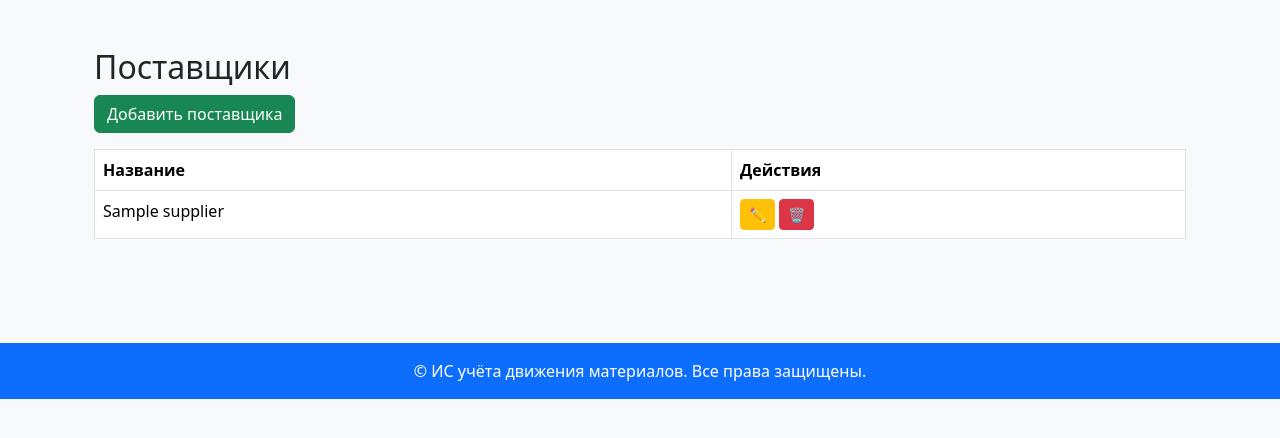
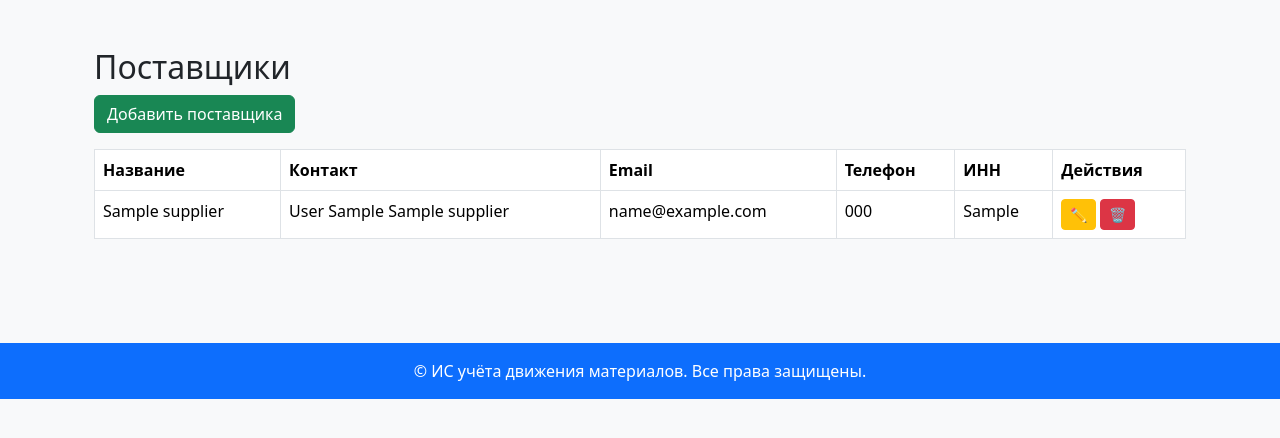
Before and after one commit to SHESTAKOVV/material_accounting, a Django app: page /suppliers/ in a window 1280 px wide. Shown: the part 57-495 px from the top of the page. Run offline with Django 5.2, Linux system fonts and the light colour scheme; a user stored in the database is signed in; tables that the repository leaves empty hold one stand-in row (values such as "Sample post").

Commit message:
fixation deadline

```diff
--- a/main/models.py
+++ b/main/models.py
@@ -1,5 +1,6 @@
 from django.db import models
 from django.contrib.auth.models import User
+
 
 # === Справочники ===
 
@@ -9,11 +10,24 @@ class Unit(models.Model):
     def __str__(self):
         return self.name
 
+
 class Supplier(models.Model):
-    name = models.CharField(max_length=255, unique=True, verbose_name="Название поставщика")
+    name = models.CharField(max_length=255, unique=True, verbose_name="Название компании")
+    phone = models.CharField(max_length=20, verbose_name="Телефон", blank=True, null=True)
+    email = models.EmailField(verbose_name="Email", blank=True, null=True)
+    contact_last_name = models.CharField(max_length=100, verbose_name="Фамилия", blank=True)
+    contact_first_name = models.CharField(max_length=100, verbose_name="Имя", blank=True)
+    contact_middle_name = models.CharField(max_length=100, verbose_name="Отчество", blank=True)
+    inn = models.CharField(max_length=12, verbose_name="ИНН", blank=True, null=True)
+    kpp = models.CharField(max_length=9, verbose_name="КПП", blank=True, null=True)
+
+    def get_contact_name(self):
+        parts = [self.contact_last_name, self.contact_first_name, self.contact_middle_name]
+        return ' '.join(filter(None, parts))
 
     def __str__(self):
-        return self.name
+        contact = self.get_contact_name()
+        return f"{self.name} ({contact})" if contact else self.name
 
 
 class Material(models.Model):
@@ -33,16 +47,31 @@ class Direction(models.Model):
 
 
 class Location(models.Model):
-    name = models.CharField(max_length=100, unique=True, verbose_name="Место хранения")
+    LOCATION_TYPES = [
+        ('WAREHOUSE', 'Склад'),
+        ('PRODUCTION', 'Производство'),
+        ('OFFICE', 'Офис'),
+        ('OTHER', 'Другое'),
+    ]
+
+    name = models.CharField(max_length=100, unique=True, verbose_name="Название")
+    address = models.TextField(verbose_name="Адрес", blank=True)
+    type = models.CharField(max_length=20, choices=LOCATION_TYPES, default='WAREHOUSE', verbose_name="Тип")
+    is_active = models.BooleanField(default=True, verbose_name="Активно")
+
+    class Meta:
+        verbose_name = "Место хранения"
+        verbose_name_plural = "Места хранения"
 
     def __str__(self):
-        return self.name
+        return f"{self.name} ({self.get_type_display()})"
 
 
 # === Поступление материалов ===
 
 class MaterialIncome(models.Model):
     date = models.DateField(verbose_name="Дата поступления")
+    document_number = models.CharField(max_length=100, verbose_name="Номер документа", blank=True, null=True)
     supplier = models.ForeignKey(Supplier, on_delete=models.PROTECT, verbose_name="Поставщик")
     responsible = models.ForeignKey(User, on_delete=models.PROTECT, verbose_name="Ответственный")
     created_at = models.DateTimeField(auto_now_add=True)
@@ -65,8 +94,9 @@ class IncomeItem(models.Model):
 # === Перемещение материалов ===
 
 class MaterialTransfer(models.Model):
-    date = models.DateField()
-    responsible = models.ForeignKey(User, on_delete=models.PROTECT)
+    date = models.DateField(verbose_name="Дата перемещения")
+    document_number = models.CharField(max_length=100, verbose_name="Номер документа", blank=True, null=True)
+    responsible = models.ForeignKey(User, on_delete=models.PROTECT, verbose_name="Ответственный")
     created_at = models.DateTimeField(auto_now_add=True)
 
     def __str__(self):
@@ -89,9 +119,10 @@ class TransferItem(models.Model):
 # === Списание материалов ===
 
 class MaterialWriteOff(models.Model):
-    date = models.DateField(verbose_name="Дата")
+    date = models.DateField(verbose_name="Дата списания")
     reason = models.CharField(max_length=255, verbose_name="Причина")
-    responsible = models.ForeignKey(User, on_delete=models.PROTECT)
+    document_number = models.CharField(max_length=100, verbose_name="Номер документа", blank=True, null=True)
+    responsible = models.ForeignKey(User, on_delete=models.PROTECT, verbose_name="Ответственный")
     created_at = models.DateTimeField(auto_now_add=True)
 
     def __str__(self):
--- a/templates/location_list.html
+++ b/templates/location_list.html
@@ -4,11 +4,15 @@
   <h2>Места хранения</h2>
   <a href="{% url 'location_add' %}" class="btn btn-success mb-3">Добавить место</a>
   <table class="table table-bordered">
-    <thead><tr><th>Название</th><th>Действия</th></tr></thead>
+        <thead>
+      <tr><th>Название</th><th>Адрес</th><th>Тип</th><th>Действия</th></tr>
+    </thead>
     <tbody>
       {% for item in locations %}
       <tr>
         <td>{{ item.name }}</td>
+        <td>{{ item.address }}</td>
+        <td>{{ item.get_type_display }}</td>
         <td>
           <a href="{% url 'location_edit' item.pk %}" class="btn btn-sm btn-warning">✏️</a>
           <a href="{% url 'location_delete' item.pk %}" class="btn btn-sm btn-danger">🗑️</a>
--- a/templates/supplier_list.html
+++ b/templates/supplier_list.html
@@ -4,11 +4,17 @@
   <h2>Поставщики</h2>
   <a href="{% url 'supplier_add' %}" class="btn btn-success mb-3">Добавить поставщика</a>
   <table class="table table-bordered">
-    <thead><tr><th>Название</th><th>Действия</th></tr></thead>
+    <thead>
+      <tr><th>Название</th><th>Контакт</th><th>Email</th><th>Телефон</th><th>ИНН</th><th>Действия</th></tr>
+    </thead>
     <tbody>
       {% for item in suppliers %}
       <tr>
         <td>{{ item.name }}</td>
+        <td>{{ item.get_contact_name }}</td>
+        <td>{{ item.email }}</td>
+        <td>{{ item.phone }}</td>
+        <td>{{ item.inn }}</td>
         <td>
           <a href="{% url 'supplier_edit' item.pk %}" class="btn btn-sm btn-warning">✏️</a>
           <a href="{% url 'supplier_delete' item.pk %}" class="btn btn-sm btn-danger">🗑️</a>
```
Also changed, not shown: main/admin.py (+53 -9 lines), main/forms.py (+71 -6 lines).
